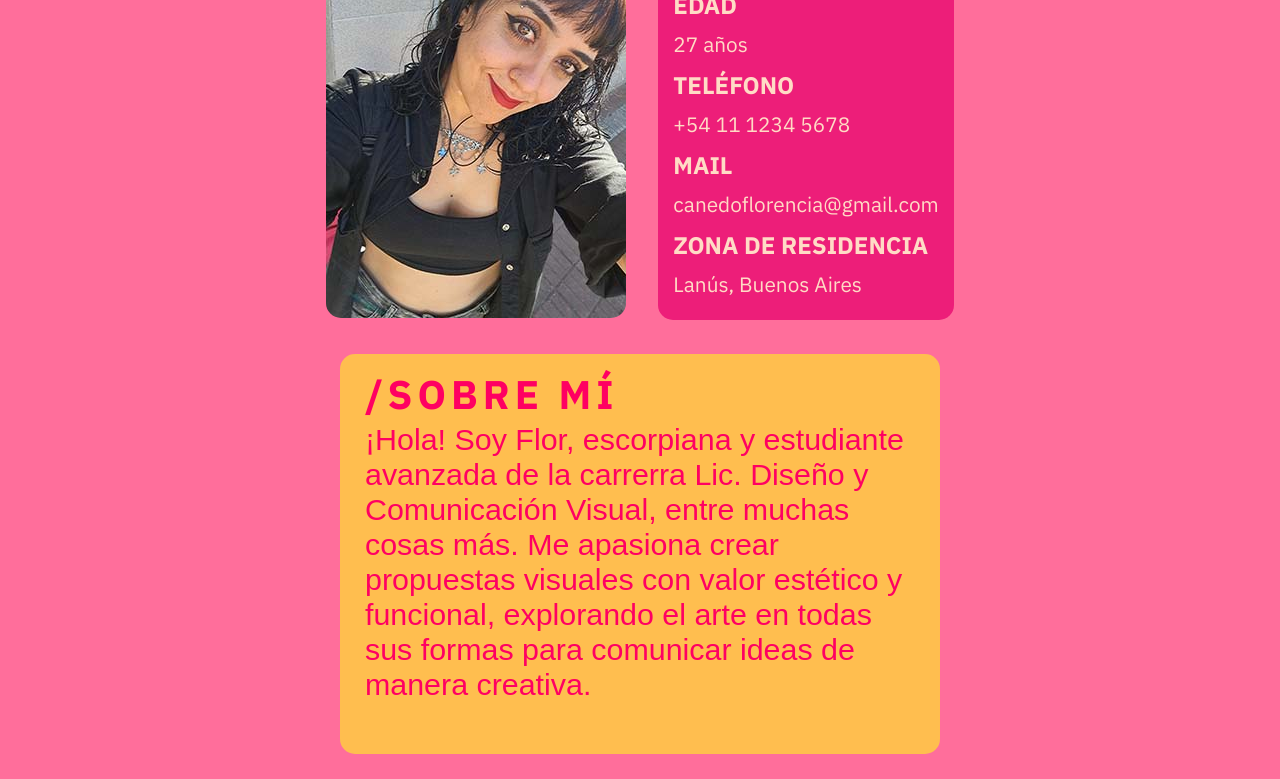
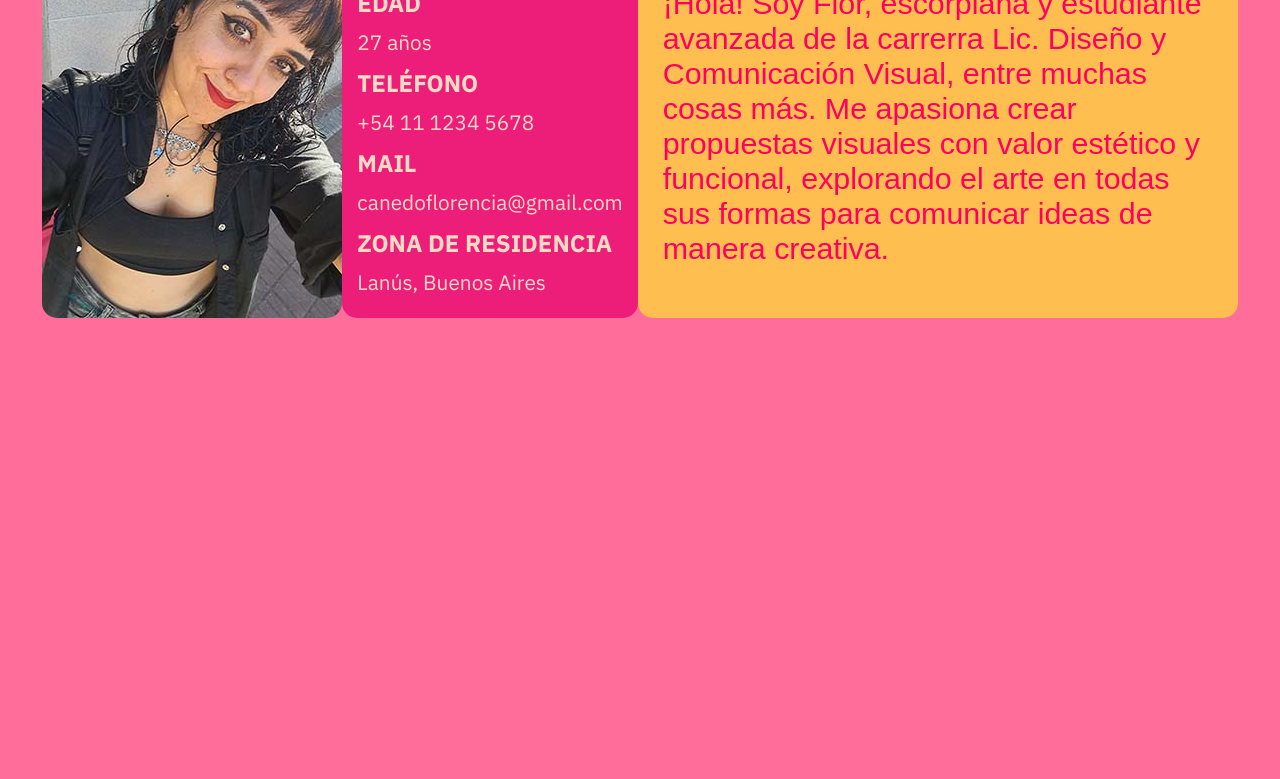
Before and after one commit to florcanedoap/Curriculum_TP1, a plain HTML site: page index.html in a window 1280 px wide. Shown: the part 571-1350 px from the top of the page. After the commit the page ends 918 px from the top, so only its background shows below. Drawn offline with Linux system fonts and the light colour scheme; a web font is replaced by a local one.

Commit message:
prueba  hasta encontrar el error

```diff
--- a/estilos.css
+++ b/estilos.css
@@ -116,11 +116,7 @@ h1 {
     margin: 25px;
     display: flex;
     justify-content: center;
-    align-items: center;
-    align-content: center;
-    flex-wrap: wrap;
-    flex-direction: row;
-    gap: 2em;
+
 }
 
 #foto_cv {
```
